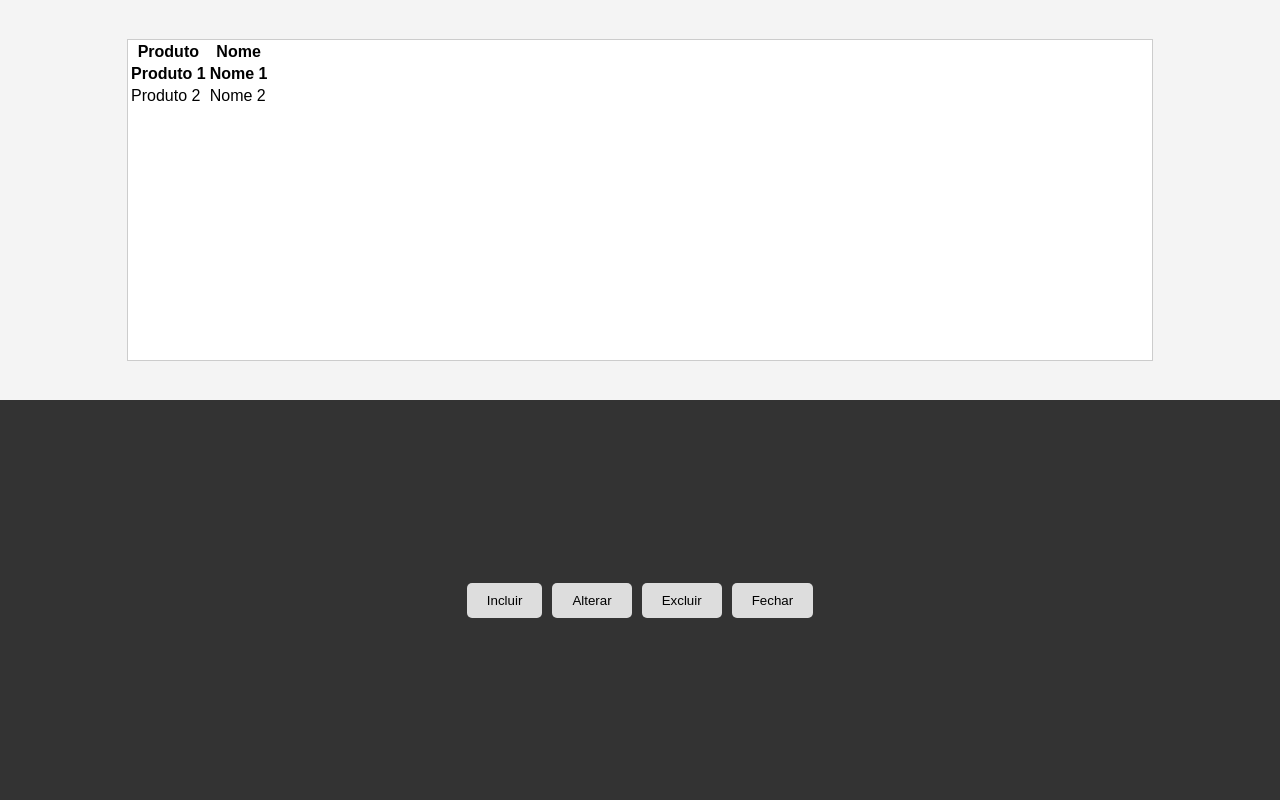
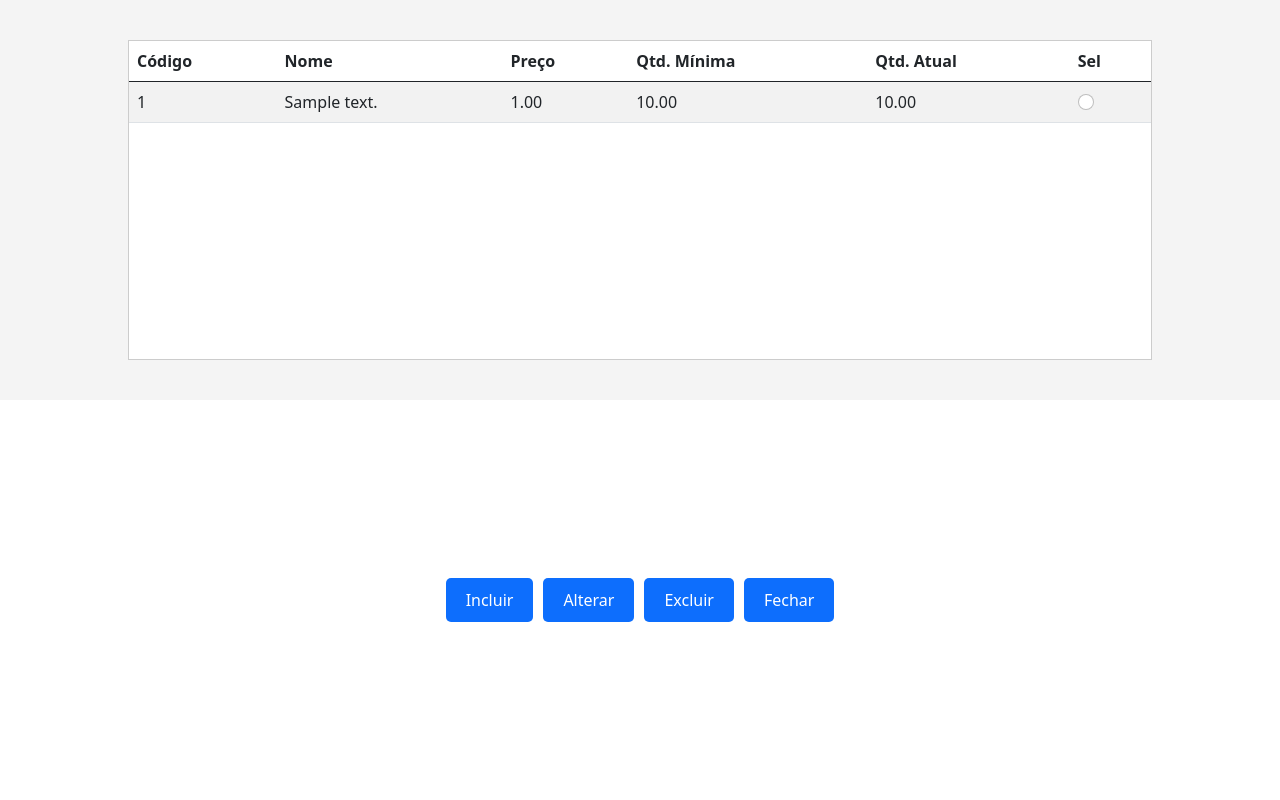
Before and after one commit to flribeir/SCSFM, a PHP site: page /SCSFM/produtos.php in a window 1280 px wide. Run offline with PHP 8.4, Linux system fonts and the light colour scheme; tables that the repository leaves empty hold one stand-in row (values such as "Sample post").

Commit message:
Inclusão de Inclusão de produtos

```diff
--- a/SCSFM/produtos.php
+++ b/SCSFM/produtos.php
@@ -4,17 +4,12 @@
     <meta charset="UTF-8">
     <meta name="viewport" content="width=device-width, initial-scale=1.0">
     <title>Produtos</title>
+    <link rel="stylesheet" href="styles.css">
+    <link href="https://cdn.jsdelivr.net/npm/bootstrap@5.0.2/dist/css/bootstrap.min.css" rel="stylesheet" integrity="sha384-EVSTQN3/azprG1Anm3QDgpJLIm9Nao0Yz1ztcQTwFspd3yD65VohhpuuCOmLASjC" crossorigin="anonymous">
+    <script src="https://code.jquery.com/jquery-3.6.0.min.js" integrity="sha384-KyZXEAg3QhqLMpG8r+Knujsl5+z5KAzzPcG8ift2K1z4dh2plZf9v2HVWqtJQ6qJ" crossorigin="anonymous">
+
+    </script>
     <style>
-        /* Estilos para o layout */
-        body {
-            margin: 0;
-            padding: 0;
-            font-family: Arial, sans-serif;
-            display: flex;
-            flex-direction: column;
-            height: 100vh;
-        }
-
         /* Estilo para a parte superior */
         .top {
             flex: 1;
@@ -39,24 +34,10 @@
             display: flex;
             justify-content: center;
             align-items: center;
-            background-color: #333;
-            color: #fff;
             height: 40%;
         }
 
-        /* Estilo para os botões */
-        .buttons {
-            display: flex;
-            gap: 10px;
-        }
 
-        .buttons button {
-            padding: 10px 20px;
-            background-color: #ddd;
-            border: none;
-            border-radius: 5px;
-            cursor: pointer;
-        }
     </style>
 </head>
 <body>
@@ -65,22 +46,64 @@
         <div class="grid">
             <!-- Seu grid aqui -->
             <!-- Exemplo de grid -->
-            <table>
+            <table class="table table-striped">
                 <thead>
                     <tr>
-                        <th>Produto</th>
-                        <th>Nome</th>
+                        <th colspan="1">Código</th>
+                        <th colspan="3">Nome</th>
+                        <th colspan="1">Preço</th>
+                        <th colspan="1"> Qtd. Mínima</th>
+                        <th colspan="1">Qtd. Atual</th>
+                        <th colspan="1">Sel</th>
                     </tr>
                 </thead>
                 <tbody>
-                    <tr>
-                        <th>Produto 1</th>
-                        <th>Nome 1</th>
-                    </tr>
-                    <tr>
-                        <td>Produto 2</td>
-                        <td>Nome 2</td>
-                    </tr>
+
+<?php
+// Conectar ao banco de dados
+$servername = "172.174.233.235";
+$username = "root";
+$password = "univesp";
+$dbname = "SCSFM";
+
+$conn = mysqli_connect($servername, $username, $password, $dbname);
+
+// Verificar conexão
+if (!$conn) {
+    die("Conexão falhou: " . mysqli_connect_error());
+}
+
+// Consulta SQL para selecionar todos os produtos
+$sql = "SELECT * FROM Produtos";
+
+// Executar a consulta SQL
+$result = mysqli_query($conn, $sql);
+
+// Verificar se a consulta foi bem-sucedida
+if (!$result) {
+    die("Erro na consulta: " . mysqli_error($conn));
+}
+
+if ($result->num_rows > 0) {
+    // Saída de dados de cada linha
+    while($row = mysqli_fetch_assoc($result)) {
+        echo "<tr><td colspan='1'>" . $row["ID"]                . "</td>".
+                 "<td colspan='3'>" . $row["Descricao"]         . "</td>".
+                 "<td colspan='1'>" . $row["Preco"]             . "</td>".
+                 "<td colspan='1'>" . $row["Quantidade_Minima"] . "</td>".
+                 "<td colspan='1'>" . $row["Quantidade_Atual"]  . "</td>".
+                 "<td colspan='1'>" . "<input class='form-check-input' type='radio' name='flexRadioDefault' id='".$row["ID"]."'>"  . "</td>".
+             "</tr>";
+    }
+} else {
+    echo "0 resultados";
+}
+
+$conn->close();
+
+?>
+
+
                 </tbody>
             </table>
         </div>
@@ -89,11 +112,17 @@
     <!-- Parte inferior -->
     <div class="bottom">
         <div class="buttons">
-            <button>Incluir</button>
-            <button>Alterar</button>
-            <button>Excluir</button>
-            <button>Fechar</button>
+<!--            <button class="btn btn-primary">Incluir</button> -->
+            <button class="btn btn-primary" onclick="openModal('incluir_produto.php')">Incluir</button>
+            <button class="btn btn-primary">Alterar</button>
+            <button class="btn btn-primary">Excluir</button>
+            <button class="btn btn-primary" onclick="closeModal()">Fechar</button>
         </div>
     </div>
+
+<!-- // //////////////////////////////////////////////////////////////////////////// -->
+
+<!-- // //////////////////////////////////////////////////////////////////////////// -->
+
 </body>
 </html>
--- a/SCSFM/styles.css
+++ b/SCSFM/styles.css
@@ -32,8 +32,6 @@
 }
 
 .side-bar {
-    background-color: #f4f4f4;
-    color: #333;
     width: 12%;
     height: 100vh;
     display: flex;
@@ -46,7 +44,6 @@
 .side-bar button {
     margin: 10px;
     padding: 10px 20px;
-    background-color: #ddd;
     border: none;
     border-radius: 5px;
     cursor: pointer;
@@ -86,3 +83,16 @@
     text-decoration: none;
     cursor: pointer;
 }
+
+/* Estilo para os botões */
+.buttons {
+    display: flex;
+    gap: 10px;
+}
+
+.buttons button {
+    padding: 10px 20px;
+    border: none;
+    border-radius: 5px;
+    cursor: pointer;
+}
```
Also changed, not shown: SCSFM/incluir_produto.php (added, +78 -0 lines), SCSFM/index.php (+4 -3 lines), SCSFM/produto_insert.php (added, +36 -0 lines).
